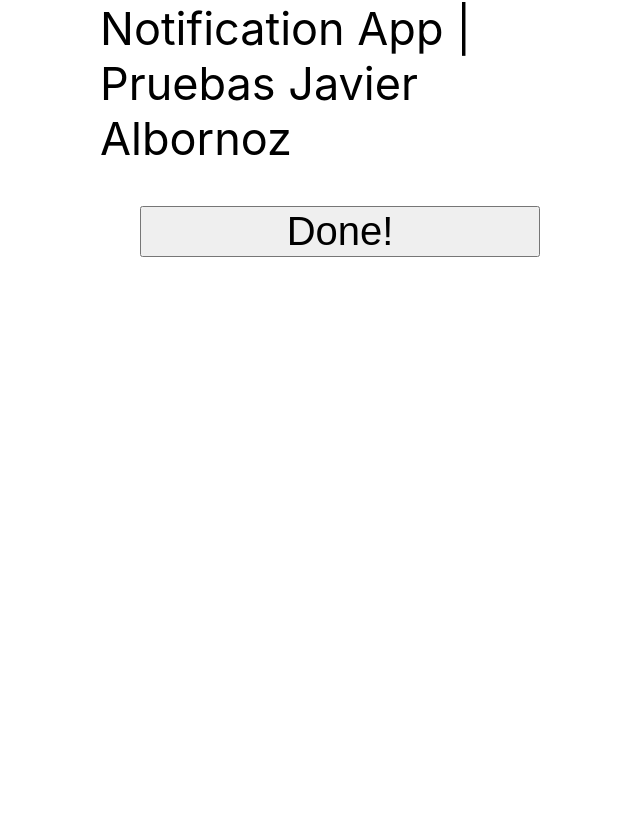
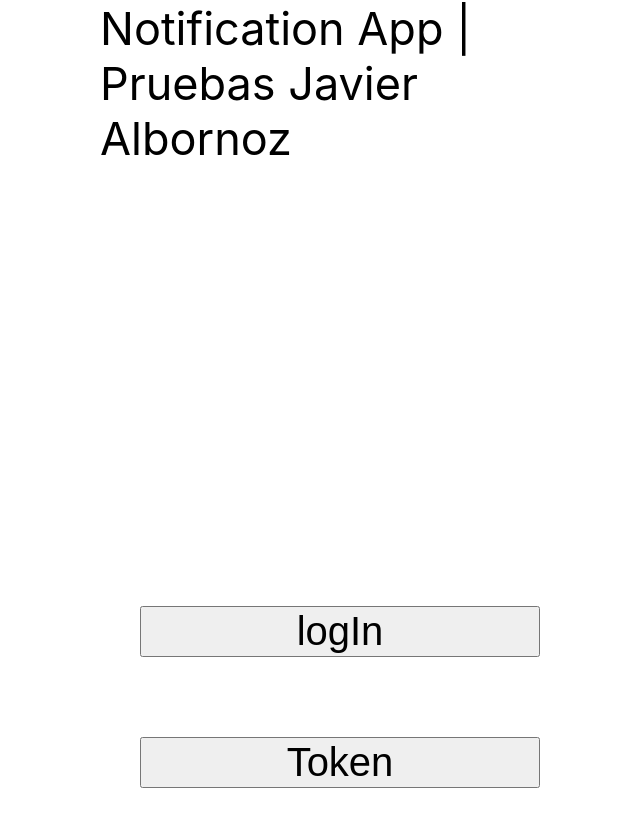
Before and after one commit to jzlbornoz/Notification-app, a React (Create React App) app: page / in a window 1280 px wide. Shown: the part 399-1226 px from the top of the page, without its empty margins (300-940 px from the left). Before the commit the page ends 1096 px from the top, so only its background shows below. Built offline with nearby package versions, Linux system fonts and the light colour scheme; no server answers.

Commit message:
[add firebase notification]

```diff
--- a/package.json
+++ b/package.json
@@ -6,10 +6,11 @@
     "@testing-library/jest-dom": "^5.16.5",
     "@testing-library/react": "^13.4.0",
     "@testing-library/user-event": "^13.5.0",
+    "firebase": "^9.18.0",
     "react": "^18.2.0",
     "react-dom": "^18.2.0",
-    "react-push-notification": "^1.3.0",
     "react-scripts": "5.0.1",
+    "react-toastify": "^9.1.1",
     "web-vitals": "^2.1.4",
     "workbox-background-sync": "^6.5.4",
     "workbox-broadcast-update": "^6.5.4",
--- a/src/App.js
+++ b/src/App.js
@@ -1,26 +1,46 @@
-import React from 'react';
-import addNotification from 'react-push-notification';
+import React, { useEffect } from 'react';
 import logo from './logo.svg'
+import { getAuth, signInAnonymously } from 'firebase/auth'
+import { getToken, onMessage } from 'firebase/messaging'
+import { Message } from './firebase';
+
+import "react-toastify/dist/ReactToastify.css"
+import { toast, ToastContainer } from 'react-toastify';
 
 function App() {
-  const toNotificate = () => {
-    addNotification({
-      title: "Tarea hecha",
-      message: "Le toca a",
-      duration: 4000,
-      icon: logo,
-      native: true
+
+  const logIn = () => {
+    signInAnonymously(getAuth()).then(usuario => console.log(usuario));
+  }
+
+  const activateMessage = async () => {
+    const token = await getToken(Message, {
+      vapidKey: "BI7aD9TNevn5V-sMO6vKqcFJBLIQBUpCkSpgljoGkGk8W9LyrrfDFtf05iwZ-a5eO1GHw7m5StJrtfIatyjRdpU"
+    }).catch(error => console.log("hubo un problema con la key"));
+
+    if (token) console.log("Token obtenido", token);
+    if (!token) console.log(" Sin token");
+  }
+
+  // escucha cuando la app esta activa
+  useEffect(() => {
+    onMessage(Message, Message => {
+      console.log(Message);
+      toast(Message.notification.title);
     })
-    console.log("notification");
-  }
+  }, []);
 
   return (
     <div >
       <header>
         Notification App | Pruebas Javier Albornoz
       </header>
-      <button type='button' onClick={() => toNotificate()}>
-        Done!
+      <ToastContainer />
+      <button type='button' onClick={logIn}>
+        logIn
+      </button>
+      <button type='button' onClick={activateMessage}>
+        Token
       </button>
     </div>
   );
--- /dev/null
+++ b/src/firebase.js
@@ -0,0 +1,18 @@
+import { initializeApp } from "firebase/app";
+import { getAnalytics } from "firebase/analytics";
+import { getMessaging } from "firebase/messaging"
+
+const firebaseConfig = {
+    apiKey: "AIzaSyBX9v8BqDIpCyUJm6e8kTOaGsgxKZYrsuU",
+    authDomain: "notify-app-c9387.firebaseapp.com",
+    projectId: "notify-app-c9387",
+    storageBucket: "notify-app-c9387.appspot.com",
+    messagingSenderId: "212226154824",
+    appId: "1:212226154824:web:ca1888e0f48eb89eaad37d",
+    measurementId: "G-XRF0PGVP1Y"
+};
+
+// Initialize Firebase
+const app = initializeApp(firebaseConfig);
+const analytics = getAnalytics(app);
+export const Message = getMessaging(app);
```
Also changed, not shown: public/firebase-messaging-sw.js (added, +40 -0 lines), 2 other files (tests, documents, lock files or other folders).
